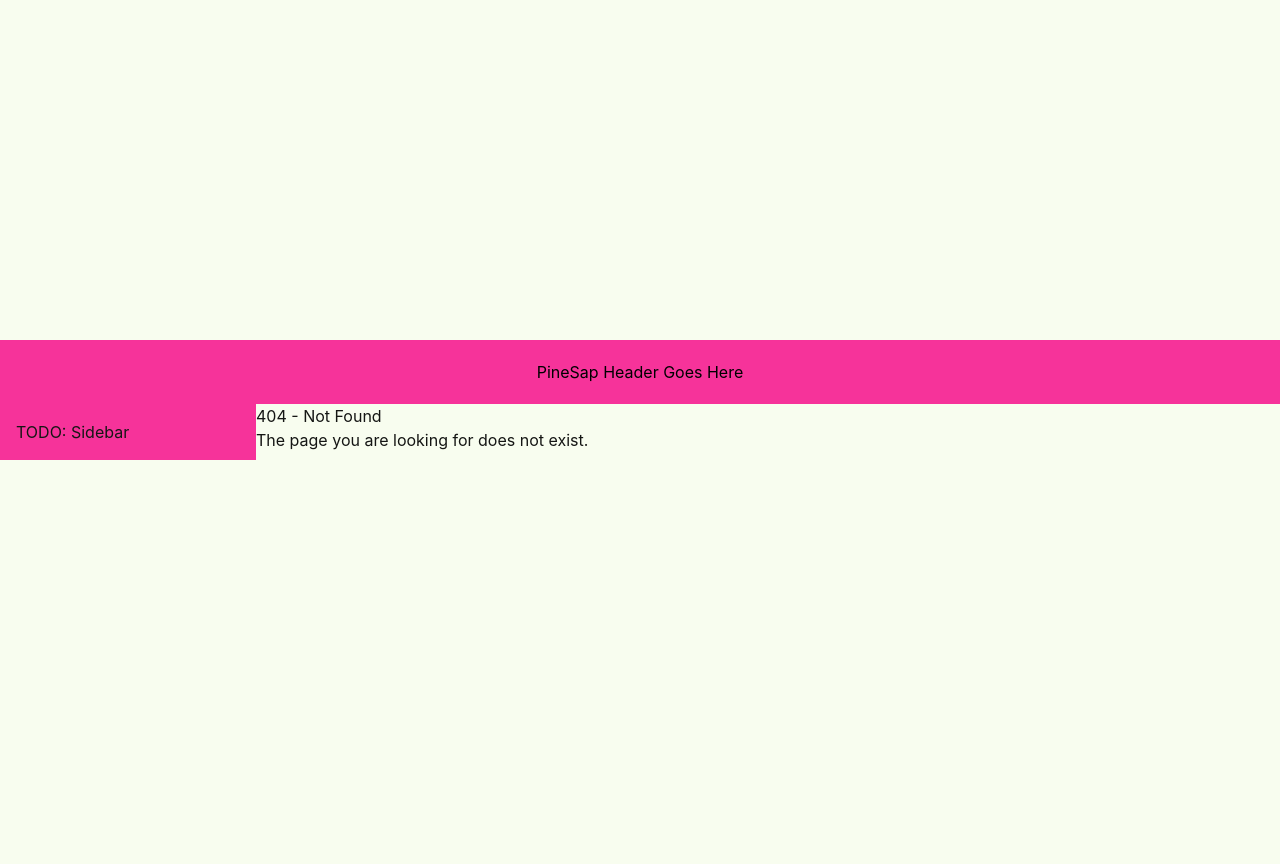
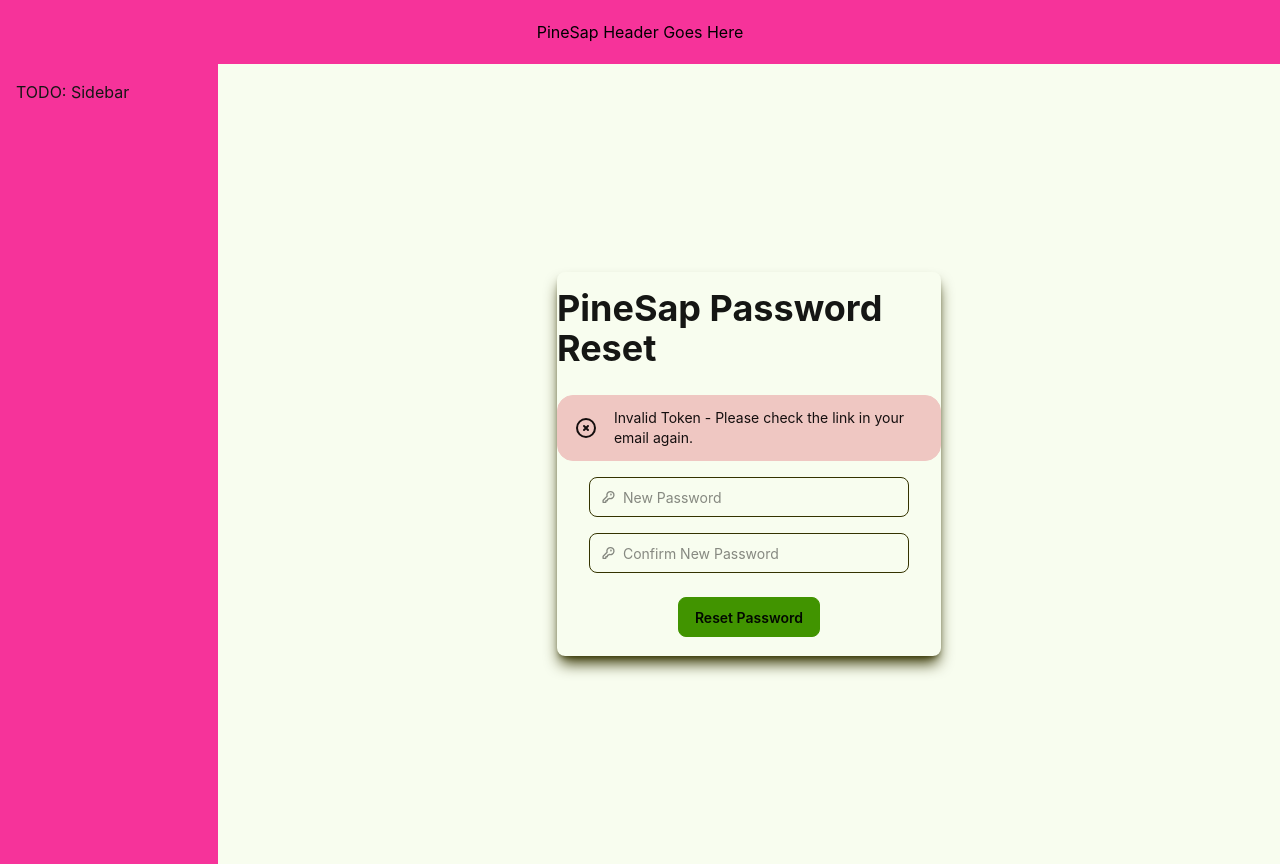
Before and after one commit to CooperW824/PineSap, a Next.js app: page /reset-password in a window 1280 px wide. Before the commit this address had no page. Before the commit the page ends 800 px from the top, so only its background shows below. Built offline with nearby package versions, Linux system fonts and the light colour scheme.

Commit message:
password reset screen done

```diff
--- a/app/components/password-input.tsx
+++ b/app/components/password-input.tsx
@@ -2,8 +2,12 @@
 
 export default function PasswordInput({
   onChange,
+  placeholder = "Password",
+  disabled = false,
 }: {
   onChange?: (value: string) => void;
+  placeholder?: string;
+  disabled?: boolean;
 }) {
   return (
     <>
@@ -27,10 +31,12 @@ export default function PasswordInput({
         <input
           type="password"
           required
-          placeholder="Password"
+          placeholder={placeholder}
           minLength={8}
           pattern="(?=.*\d)(?=.*[a-z])(?=.*[A-Z]).{8,}"
           title="Must be more than 8 characters, including number, lowercase letter, uppercase letter"
+          disabled={disabled}
+          onChange={(e) => onChange?.(e.target.value)}
         />
       </label>
       <p className="validator-hint hidden">
--- /dev/null
+++ b/app/reset-password/page.tsx
@@ -0,0 +1,114 @@
+"use client";
+
+import { useEffect, useState } from "react";
+import PasswordInput from "../components/password-input";
+import { authClient } from "@/lib/client/auth-client";
+
+export default function ResetPasswordPage() {
+  const [error, setError] = useState<string | undefined>(undefined);
+  const [token, setToken] = useState("");
+
+  const [newPassword, setNewPassword] = useState("");
+  const [confirmPassword, setConfirmPassword] = useState("");
+
+  const [passwordsMatch, setPasswordsMatch] = useState(true);
+
+  useEffect(() => {
+    const urlParams = new URLSearchParams(window.location.search);
+    const token = urlParams.get("token");
+    const error = urlParams.get("error");
+    if (!token) {
+      setError("Invalid Token - Please check the link in your email again.");
+    } else {
+      setToken(token);
+      setError(undefined);
+    }
+  }, []);
+
+  const handleResetPassword = async () => {
+    if (newPassword !== confirmPassword) {
+      setPasswordsMatch(false);
+      return;
+    }
+
+    const { data, error } = await authClient.resetPassword({
+      token,
+      newPassword,
+    });
+
+    if (error) {
+      setError(error.message);
+    }
+  };
+
+  return (
+    <div className="flex flex-col items-center justify-center min-h-screen py-2 w-full">
+      <div className="min-w-96 w-1/4 aspect-square flex flex-col items-center justify-start shadow-lg shadow-neutral rounded-lg py-4">
+        <h1 className="text-4xl font-bold mb-4">PineSap Password Reset</h1>
+
+        <div className="w-full flex flex-col items-center justify-center grow shrink basis-auto ">
+          {error && (
+            <div role="alert" className="alert alert-error my-2">
+              <svg
+                xmlns="http://www.w3.org/2000/svg"
+                className="h-6 w-6 shrink-0 stroke-current"
+                fill="none"
+                viewBox="0 0 24 24"
+              >
+                <path
+                  strokeLinecap="round"
+                  strokeLinejoin="round"
+                  strokeWidth="2"
+                  d="M10 14l2-2m0 0l2-2m-2 2l-2-2m2 2l2 2m7-2a9 9 0 11-18 0 9 9 0 0118 0z"
+                />
+              </svg>
+              <span>{error}</span>
+            </div>
+          )}
+
+          <PasswordInput
+            placeholder="New Password"
+            onChange={(value) => {
+              setNewPassword(value);
+            }}
+          />
+          <PasswordInput
+            placeholder="Confirm New Password"
+            onChange={(value) => {
+              setConfirmPassword(value);
+              if (value !== newPassword) {
+                setPasswordsMatch(false);
+              } else {
+                setPasswordsMatch(true);
+              }
+            }}
+          />
+          {!passwordsMatch && (
+            <div role="alert" className="alert alert-error">
+              <svg
+                xmlns="http://www.w3.org/2000/svg"
+                className="h-6 w-6 shrink-0 stroke-current"
+                fill="none"
+                viewBox="0 0 24 24"
+              >
+                <path
+                  strokeLinecap="round"
+                  strokeLinejoin="round"
+                  strokeWidth="2"
+                  d="M10 14l2-2m0 0l2-2m-2 2l-2-2m2 2l2 2m7-2a9 9 0 11-18 0 9 9 0 0118 0z"
+                />
+              </svg>
+              <span>Passwords do not match.</span>
+            </div>
+          )}
+          <button
+            className="btn btn-primary mt-4"
+            onClick={handleResetPassword}
+          >
+            Reset Password
+          </button>
+        </div>
+      </div>
+    </div>
+  );
+}
```
